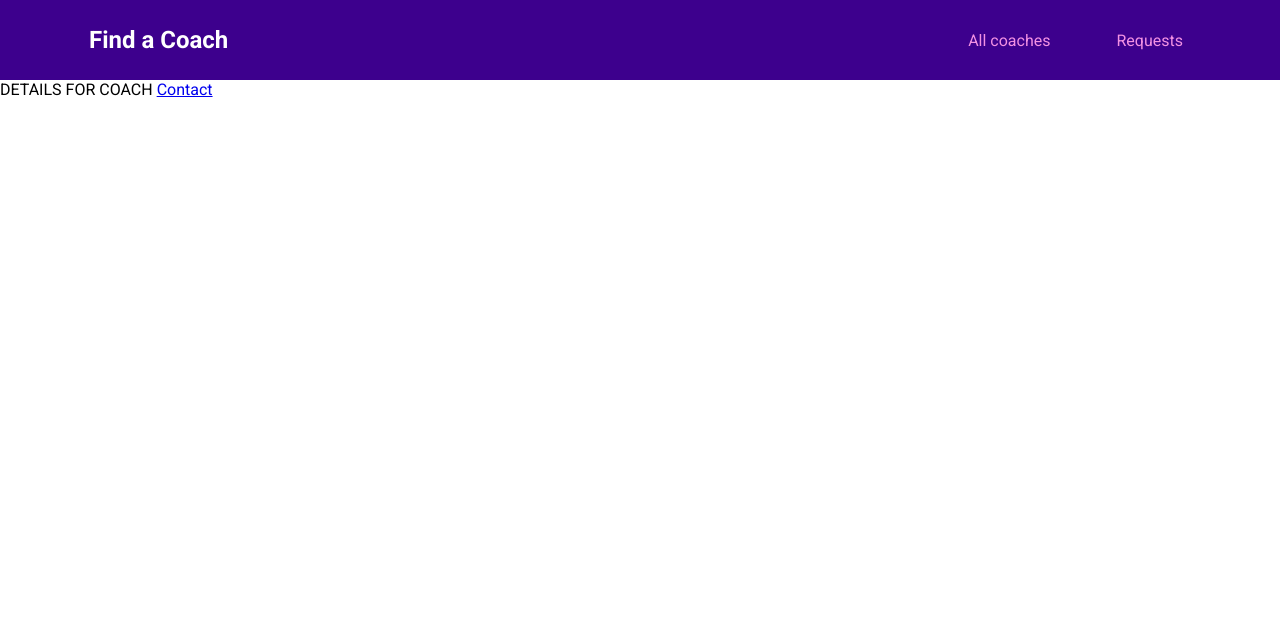
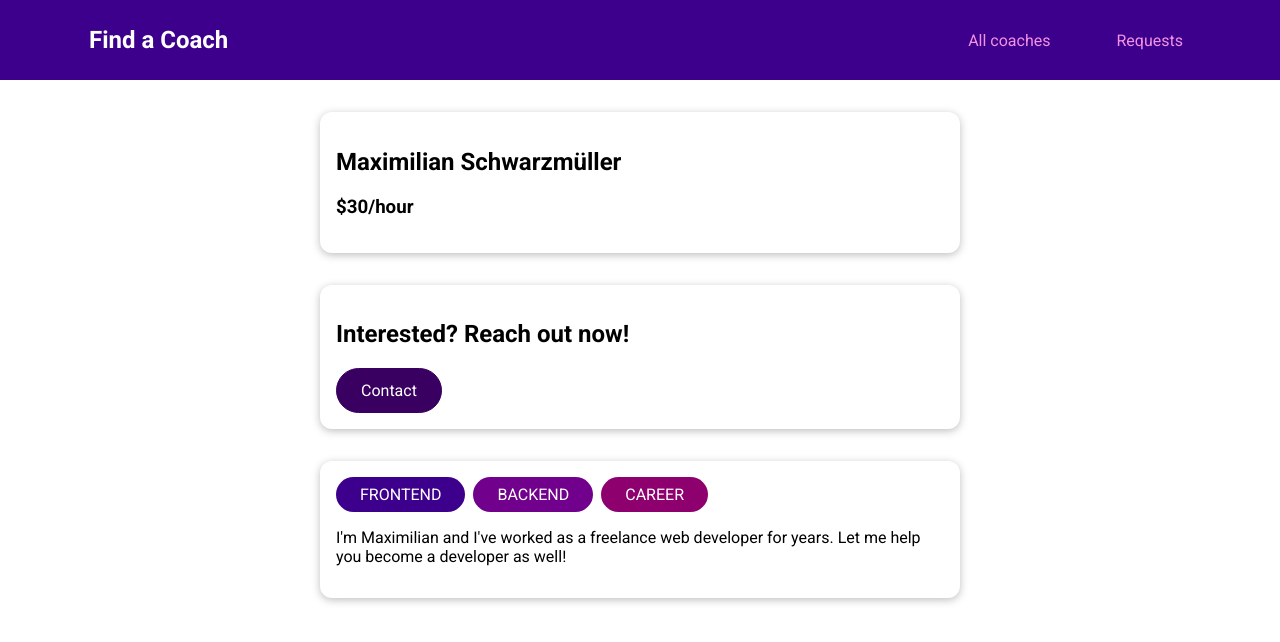
Before and after one commit to mauricio-luan/vue-course-final_project, a Vue app: page /coaches/c1 in a window 1280 px wide. Shown: the top 642 px of the page. Built offline with nearby package versions, Linux system fonts and the light colour scheme.

Commit message:
feat: implements filter

```diff
--- /dev/null
+++ b/src/components/coaches/CoachFilter.vue
@@ -0,0 +1,66 @@
+<template>
+  <base-card>
+    <h2>Find your coach</h2>
+    <span class="filter-option">
+      <input type="checkbox" id="frontend" checked @change="setFilter" />
+      <label for="frontend">Frontend</label>
+      <input type="checkbox" id="backend" checked @change="setFilter" />
+      <label for="backend">Backend</label>
+      <input type="checkbox" id="carrer" checked @change="setFilter" />
+      <label for="carrer">Carrer</label>
+    </span>
+  </base-card>
+</template>
+
+<script>
+export default {
+  data() {
+    return {
+      filters: {
+        frontend: true,
+        backend: true,
+        carrer: true,
+      },
+    }
+  },
+
+  emits: ['change-filter'],
+
+  methods: {
+    setFilter(event) {
+      const inputId = event.target.id
+      const isActive = event.target.checked
+
+      const updatedFilters = {
+        ...this.filters,
+        [inputId]: isActive,
+      }
+      this.filters = updatedFilters
+      this.$emit('change-filter', updatedFilters)
+    },
+  },
+}
+</script>
+
+<style scoped>
+h2 {
+  margin: 0.5rem 0;
+}
+
+.filter-option {
+  margin-right: 1rem;
+}
+
+.filter-option label,
+.filter-option input {
+  vertical-align: middle;
+}
+
+.filter-option label {
+  margin-left: 0.25rem;
+}
+
+.filter-option.active label {
+  font-weight: bold;
+}
+</style>
--- a/src/pages/coaches/CoachDetail.vue
+++ b/src/pages/coaches/CoachDetail.vue
@@ -1,10 +1,67 @@
 <template>
-  DETAILS FOR COACH
-  <router-link to="/coaches/c1/contact">Contact</router-link>
+  <section>
+    <base-card>
+      <h2>{{ fullName }}</h2>
+      <h3>${{ rate }}/hour</h3>
+    </base-card>
+  </section>
 
-  <router-view></router-view>
+  <section>
+    <base-card>
+      <header>
+        <h2>Interested? Reach out now!</h2>
+        <base-button link :to="contactLink">Contact</base-button>
+      </header>
+      <router-view></router-view>
+    </base-card>
+  </section>
+
+  <section>
+    <base-card>
+      <base-badge v-for="area in areas" :key="area" :type="area" :title="area"></base-badge>
+      <p>{{ description }}</p>
+    </base-card>
+  </section>
 </template>
+
 <script>
-export default {}
+import { mapGetters } from 'vuex'
+
+export default {
+  props: ['id'],
+
+  data() {
+    return { coach: null }
+  },
+
+  created() {
+    this.coach = this.getCoachById(this.id)
+  },
+
+  computed: {
+    ...mapGetters('coaches', ['getCoachById']),
+
+    fullName() {
+      return `${this.coach.firstName} ${this.coach.lastName}`
+    },
+
+    contactLink() {
+      return { name: 'coach-contact', params: { id: this.id } }
+    },
+
+    areas() {
+      return this.coach.areas
+    },
+
+    rate() {
+      return this.coach.hourlyRate
+    },
+
+    description() {
+      return this.coach.description
+    },
+  },
+}
 </script>
+
 <style lang=""></style>
--- a/src/pages/coaches/CoachesList.vue
+++ b/src/pages/coaches/CoachesList.vue
@@ -1,6 +1,6 @@
 <template>
   <section>
-    <base-card>Filter</base-card>
+    <CoachFilter @change-filter="setFilters"></CoachFilter>
   </section>
 
   <section>
@@ -11,7 +11,7 @@
       </div>
       <ul v-if="hasCoaches">
         <CoachItem
-          v-for="coach in getAllCoaches"
+          v-for="coach in filteredCoaches"
           :key="coach.id"
           :id="coach.id"
           :first-name="coach.firstName"
@@ -29,12 +29,39 @@
 <script>
 import { mapGetters } from 'vuex'
 import CoachItem from '@/components/coaches/CoachItem.vue'
+import CoachFilter from '@/components/coaches/CoachFilter.vue'
 
 export default {
-  components: { CoachItem },
+  components: { CoachItem, CoachFilter },
+
+  data() {
+    return {
+      activeFilters: {
+        frontend: true,
+        backend: true,
+        carrer: true,
+      },
+    }
+  },
 
   computed: {
     ...mapGetters('coaches', ['getAllCoaches', 'hasCoaches']),
+
+    filteredCoaches() {
+      const coaches = this.getAllCoaches
+      return coaches.filter((c) => {
+        if (this.activeFilters.frontend && c.areas.includes('frontend')) return true
+        if (this.activeFilters.backend && c.areas.includes('backend')) return true
+        if (this.activeFilters.carrer && c.areas.includes('carrer')) return true
+        return false
+      })
+    },
+  },
+
+  methods: {
+    setFilters(updatedFilter) {
+      this.activeFilters = updatedFilter
+    },
   },
 }
 </script>
--- a/src/router/index.js
+++ b/src/router/index.js
@@ -17,6 +17,7 @@ const router = createRouter({
     {
       path: '/coaches/:id',
       name: 'coach-detail',
+      props: true,
       component: () => import('@/pages/coaches/CoachDetail.vue'),
       children: [
         {
--- a/src/store/modules/coaches.js
+++ b/src/store/modules/coaches.js
@@ -33,6 +33,12 @@ export default {
       return state.coaches
     },
 
+    getCoachById(state) {
+      return (coachId) => {
+        return state.coaches.find((c) => c.id === coachId)
+      }
+    },
+
     hasCoaches(state) {
       return state.coaches && state.coaches.length > 0
     },
```
